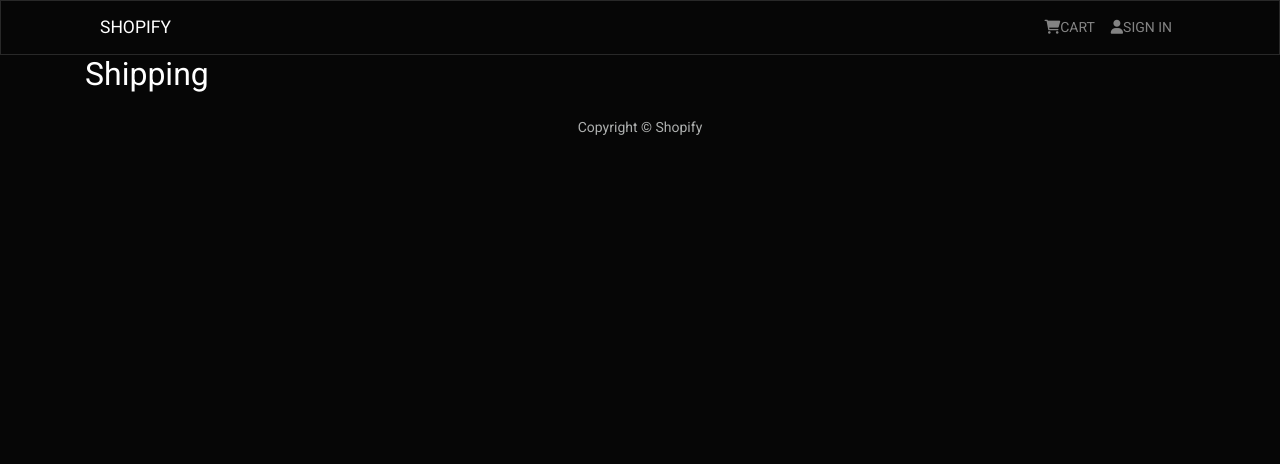
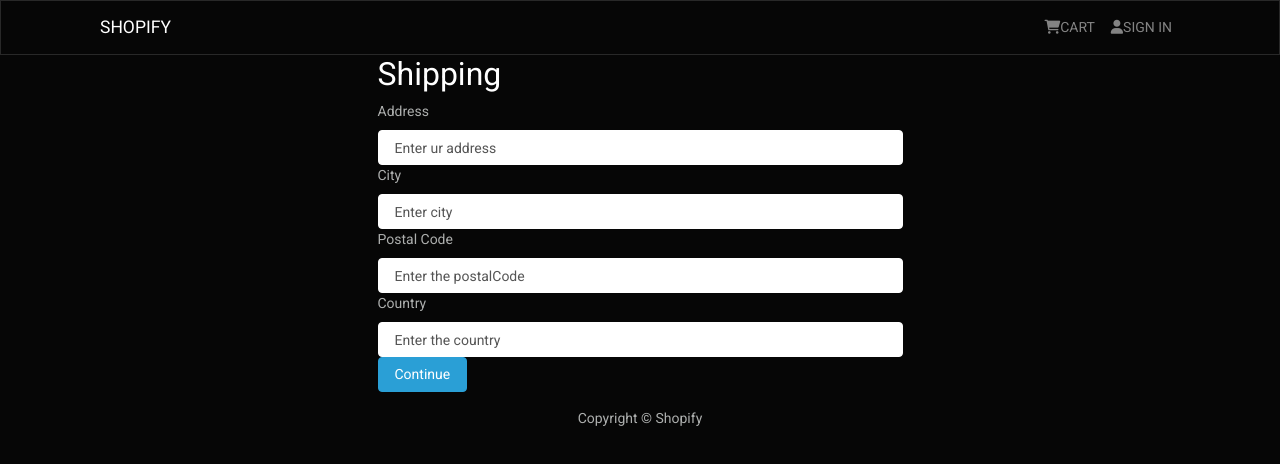
Before and after one commit to KhushiSahoo/Amazon-E-Commerce, a React (Create React App) app in the folder frontend/: page /shipping in a window 1280 px wide. Shown: the top 464 px of the page. Built offline with nearby package versions, Linux system fonts and the light colour scheme.

Commit message:
shipping screen form

```diff
--- a/frontend/src/screens/ShippingScreen.jsx
+++ b/frontend/src/screens/ShippingScreen.jsx
@@ -1,9 +1,70 @@
-import React from 'react';
+import React, { useState } from 'react'
+import { Form, Button} from 'react-bootstrap'
+import { useDispatch, useSelector } from 'react-redux'
+import { register } from '../actions/userActions'
+import {  useNavigate , useLocation   } from 'react-router-dom';
+import FormContainer from '../components/FormContainer'
+
 
 const ShippingScreen = () => {
-  return <div>
+  const [address , setAddress] = useState('');
+  const [city , setCity] = useState('');
+  const [postalCode , setPostalCode] = useState('');
+  const [country , setCountry] = useState('');
+
+  const submitHandler =(e) =>{
+    e.preventDefault();
+    console.log('submitted');
+  }
+
+  return <FormContainer>
       <h4>Shipping</h4>
-  </div>;
+      <Form onSubmit={submitHandler}>
+      <Form.Group controlId='address'>
+        <Form.Label>Address</Form.Label>
+        <Form.Control
+          type='text'
+          placeholder='Enter ur address'
+          required
+          value={address}
+          onChange={(e) => setAddress(e.target.value)}
+        ></Form.Control>
+      </Form.Group>
+      <Form.Group controlId='city'>
+        <Form.Label>City</Form.Label>
+        <Form.Control
+          type='text'
+          placeholder='Enter city'
+          required
+          value={city}
+          onChange={(e) => setCity(e.target.value)}
+        ></Form.Control>
+      </Form.Group>
+      <Form.Group controlId='postalCode'>
+        <Form.Label>Postal Code</Form.Label>
+        <Form.Control
+          type='text'
+          placeholder='Enter the postalCode'
+          required
+          value={postalCode}
+          onChange={(e) => setPostalCode(e.target.value)}
+        ></Form.Control>
+      </Form.Group>
+      <Form.Group controlId='country'>
+        <Form.Label>Country</Form.Label>
+        <Form.Control
+          type='text'
+          placeholder='Enter the country'
+          required
+          value={country}
+          onChange={(e) => setCountry(e.target.value)}
+        ></Form.Control>
+      </Form.Group>
+      <Button type='submit' variant='primary'>
+        Continue
+      </Button>
+      </Form>
+  </FormContainer>;
 };
 
 export default ShippingScreen;
```
